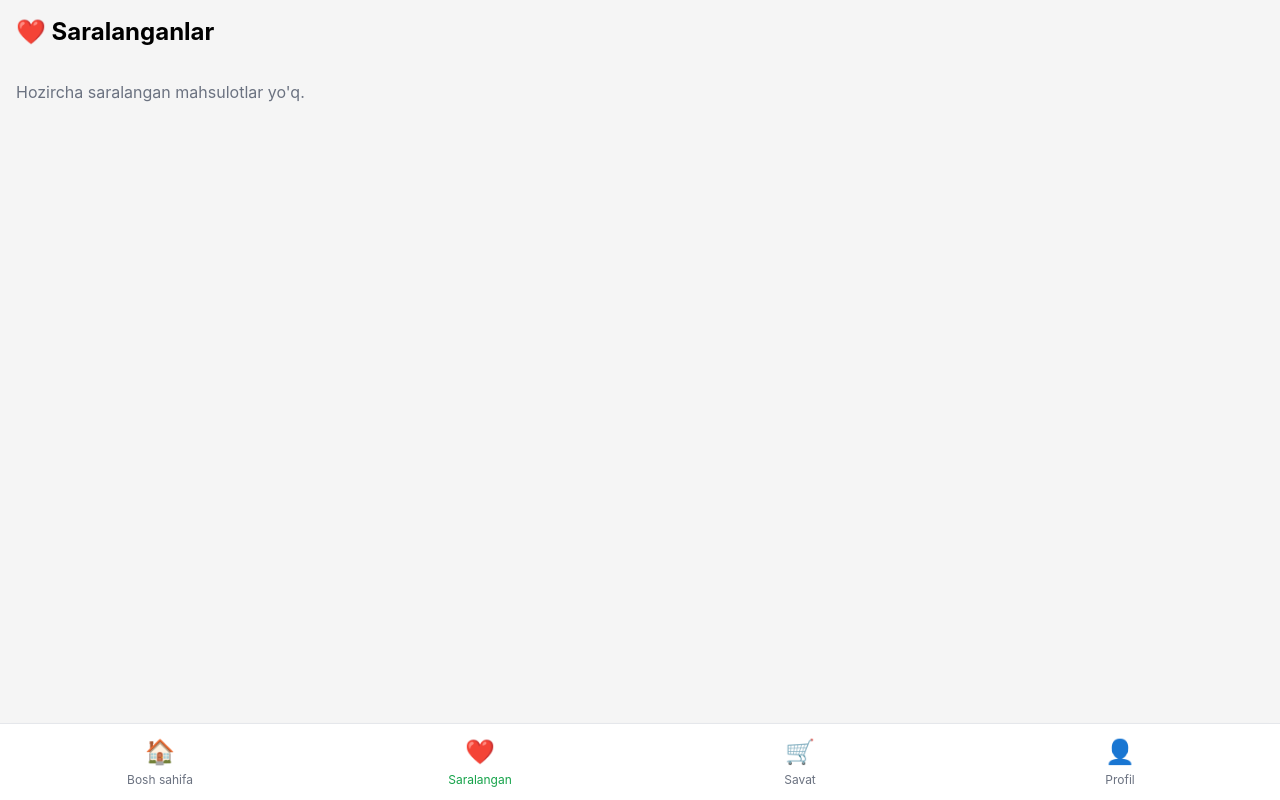
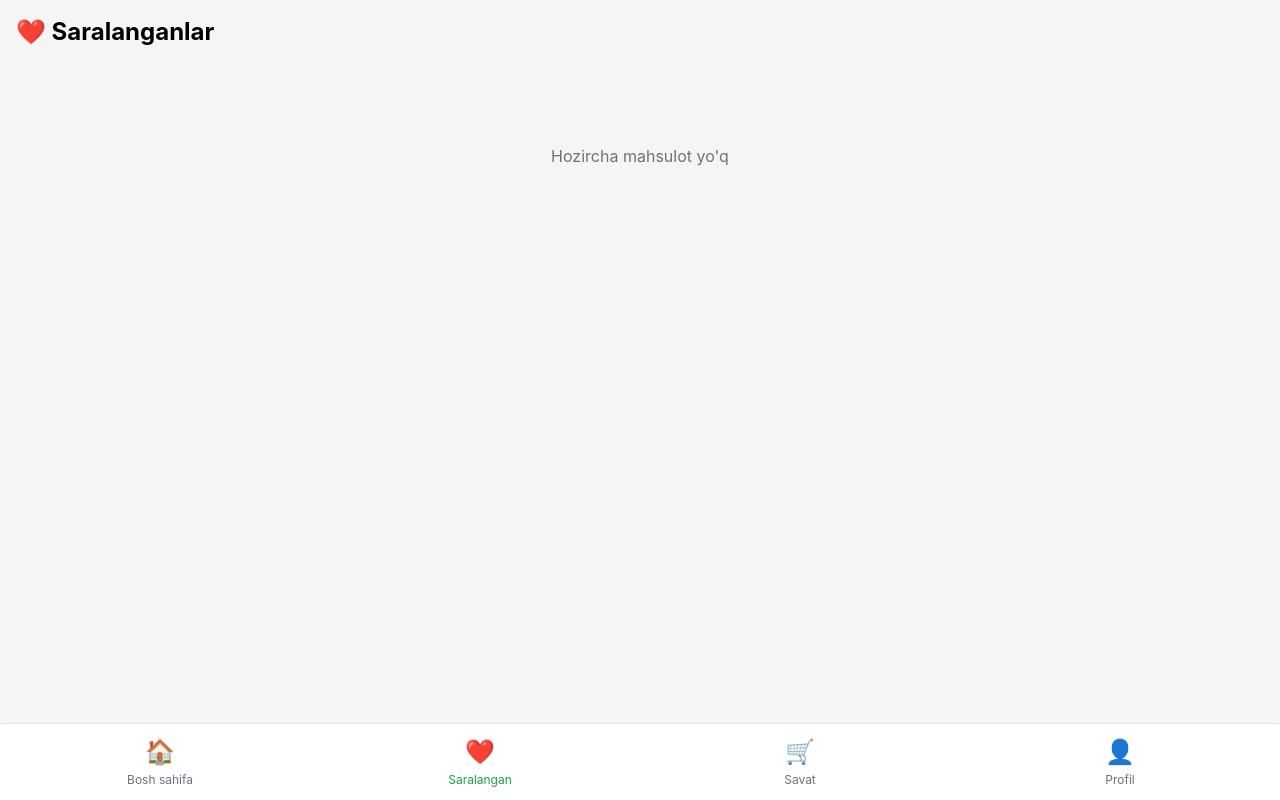
Before and after one commit to Greenmarket1122/green-market-mini-app, a React (Vite) app in the folder client/: page /wishlist in a window 1280 px wide. Built offline with nearby package versions, Linux system fonts and the light colour scheme.

Commit message:
Update Wishlist.jsx

```diff
--- a/client/src/pages/Wishlist.jsx
+++ b/client/src/pages/Wishlist.jsx
@@ -1,15 +1,34 @@
+import { useWishlist } from "../context/WishlistContext";
+import ProductCard from "../components/ProductCard";
 import BottomNav from "../components/BottomNav";
 
 export default function Wishlist() {
+  const { wishlist } = useWishlist();
+
   return (
     <div className="min-h-screen bg-background pb-24">
-      <h1 className="text-2xl font-bold p-4">❤️ Saralanganlar</h1>
 
-      <div className="p-4 text-gray-500">
-        Hozircha saralangan mahsulotlar yo'q.
-      </div>
+      <h1 className="text-2xl font-bold p-4">
+        ❤️ Saralanganlar
+      </h1>
+
+      {wishlist.length === 0 ? (
+        <div className="text-center text-gray-500 mt-20">
+          Hozircha mahsulot yo'q
+        </div>
+      ) : (
+        <div className="grid grid-cols-2 gap-4 p-4">
+          {wishlist.map((product) => (
+            <ProductCard
+              key={product.id}
+              product={product}
+            />
+          ))}
+        </div>
+      )}
 
       <BottomNav />
+
     </div>
   );
 }
```
